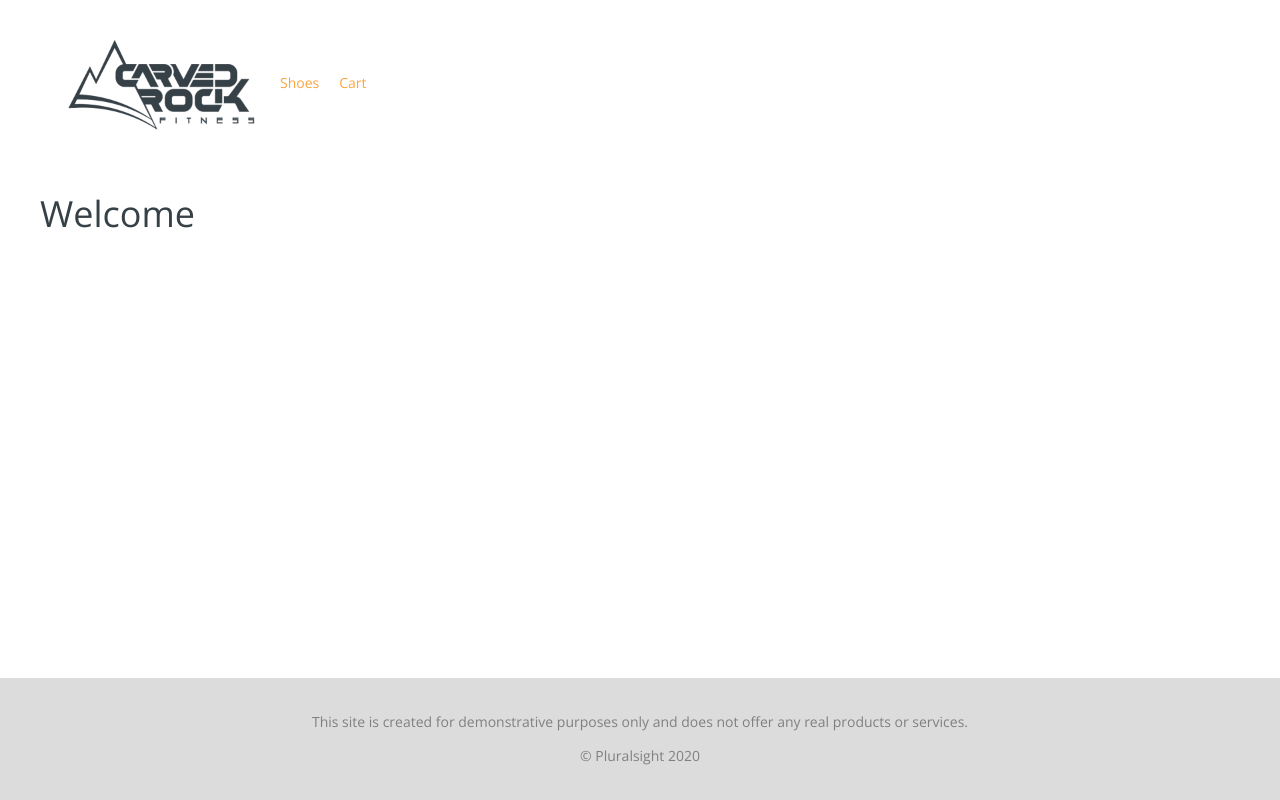
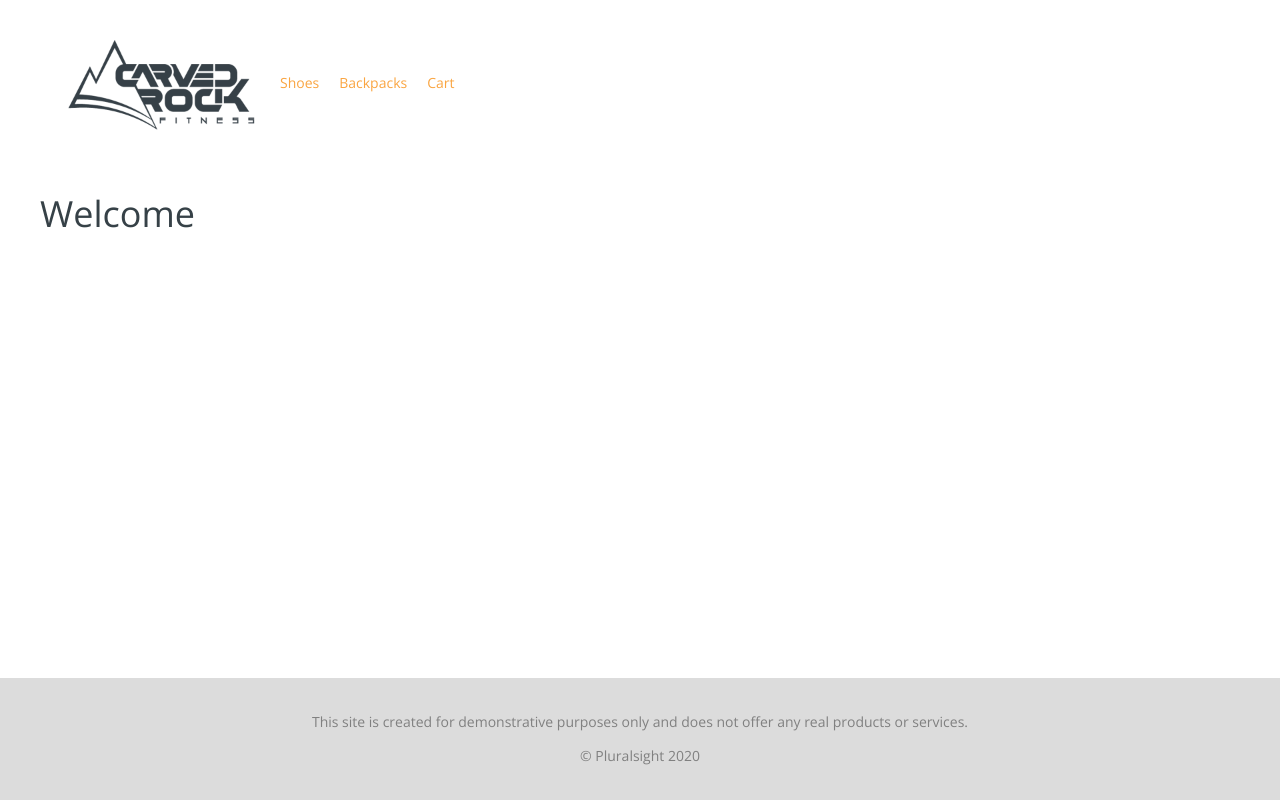
Before and after one commit to EtienneWarneck/React-state-ShoeStore, a React (Create React App) app: page / in a window 1280 px wide. Built offline with nearby package versions, Linux system fonts and the light colour scheme; no server answers.

Commit message:
Add new category in DB and images

```diff
--- a/db.json
+++ b/db.json
@@ -60,21 +60,21 @@
     },
     {
       "id": 4,
-      "category": "sock",
-      "image": "shoe3.jpg",
-      "name": "Explorer",
-      "price": 145.95,
+      "category": "backpacks",
+      "image": "backpack1.jpg",
+      "name": "Backpack",
+      "price": 245.95,
       "skus": [
         {
-          "sku": "37",
+          "sku": "7",
           "size": 7
         },
         {
-          "sku": "38",
+          "sku": "48",
           "size": 8
         },
         {
-          "sku": "39",
+          "sku": "49",
           "size": 9
         }
       ],
@@ -86,11 +86,6 @@
       "id": 1,
       "city": "",
       "country": ""
-    },
-    {
-      "city": "Brooklyn",
-      "country": "China",
-      "id": 2
     }
   ]
 }
--- a/src/Header.jsx
+++ b/src/Header.jsx
@@ -15,6 +15,7 @@ export default function Header() {
               <img alt="Carved Rock Fitness" src="/images/logo.png" /></Link>
           </li>
           <li><NavLink activeStyle={activeStyle} to="/shoes">Shoes</NavLink></li>
+          <li><NavLink activeStyle={activeStyle} to="/backpacks">Backpacks</NavLink></li>
           <li><NavLink activeStyle={activeStyle} to="/cart">Cart</NavLink></li>
         </ul>
       </nav>
```
Also changed, not shown: public/images/backpack1.jpg (added), public/images/backpack2.jpg (added).
